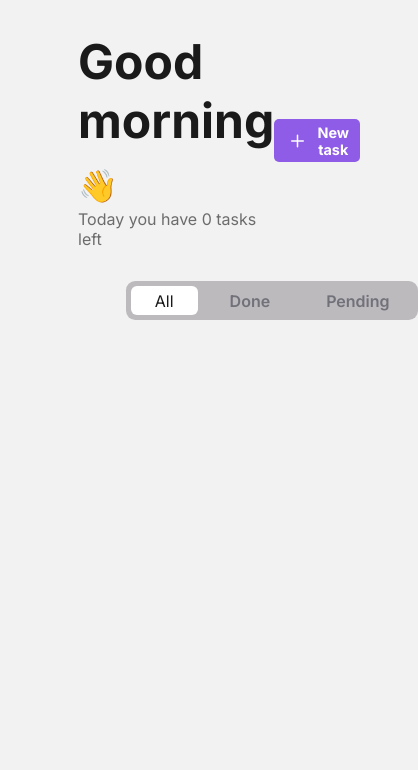
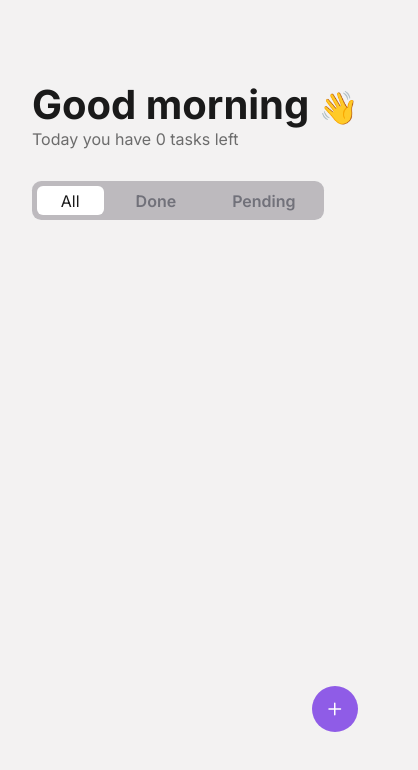
Before and after one commit to citou000/Citou, a website with bundled scripts: page index.html in a window 390 px wide. Shown: the whole page, 418 px wide, since content can reach past the window. Built offline with nearby package versions, Linux system fonts and the light colour scheme.

Commit message:
Refactor layout and improve button accessibility in task management UI

```diff
--- a/index.html
+++ b/index.html
@@ -27,7 +27,8 @@
         </div>
         <div id="add-button">
           <button class="add centered">
-            <span class="material-symbols-rounded">add</span>New task
+            <span class="material-symbols-rounded">add</span
+            ><span class="content"> New task </span>
           </button>
         </div>
       </div>
--- a/style.css
+++ b/style.css
@@ -29,21 +29,21 @@ body {
 
 #container {
   width: 100%;
-  height: 100vh;
+  height: 100%;
   min-height: 100vh;
-  /* background-color: hsl(0, 3%, 95%); */
-  /* background-color: aqua; */
+  margin: 0;
   display: flex;
   align-items: center;
   flex-direction: column;
   padding-top: 2rem;
+  position: relative;
 }
 
 #head {
   width: 60%;
   display: flex;
   align-items: center;
-  justify-content: space-between;
+  justify-content: flex-start;
   font-size: 1rem;
   margin-bottom: 2rem;
   color: #6c6c6c;
@@ -116,7 +116,9 @@ input:checked {
 }
 
 #task-container {
-  width: 30%;
+  width: 40%;
+  /* background-color: wheat; */
+  margin: 0 auto;
   /* border: 1px solid #ccc; */
   padding: 20px;
   border-radius: 10px;
@@ -244,27 +246,13 @@ button[type="reset"] {
   gap: 1rem;
 }
 
-.alert {
-  /* position: fixed; */
-  /* top: 0; */
-  /* width: 90%; */
-  background-color: rgb(255, 210, 210);
-  color: rgb(139, 8, 8);
-  padding: 2rem 6rem;
-  display: flex;
-  align-items: center;
-  justify-content: center;
-  border-radius: 12px;
-  position: relative;
-}
-
 #filtering {
   background-color: #b0aeb3ce;
   display: flex;
   gap: 0.5rem;
   padding: 0.3rem;
   border-radius: calc(6px + 0.2rem);
-  margin-left: 3rem;
+  /* margin-left: 3rem; */
 
   span {
     padding: 0.3rem 1.5rem;
@@ -287,3 +275,50 @@ button[type="reset"] {
   display: flex;
   margin-bottom: 2rem;
 }
+
+@media only screen and (max-width: 760px) {
+  #container {
+    width: 100%;
+    display: flex;
+    align-items: flex-start;
+    /* text-wrap: balance; */
+    /* background-color: antiquewhite; */
+  }
+  #head {
+    /* background-color: wheat; */
+    margin-top: 3rem;
+    display: flex;
+    align-items: flex-start;
+    justify-content: flex-start;
+    /* font-size: 0.7rem; */
+    width: 100%;
+    padding-left: 2rem;
+    h1 {
+      font-size: 2.5rem;
+    }
+
+    #add-button button {
+      position: absolute;
+      padding: 0.7rem;
+      bottom: 7rem;
+      right: 2rem;
+      border-radius: 50%;
+      .content {
+        display: none;
+      }
+    }
+  }
+  #filtering {
+    margin-left: 2rem;
+    /* font-size: 0.7rem; */
+    /* position: absolute; */
+    /* left: 2rem; */
+  }
+
+  #task-container {
+    width: 100%;
+    /* border: 1px solid #ccc; */
+    padding: 20px;
+    border-radius: 10px;
+  }
+}
```
